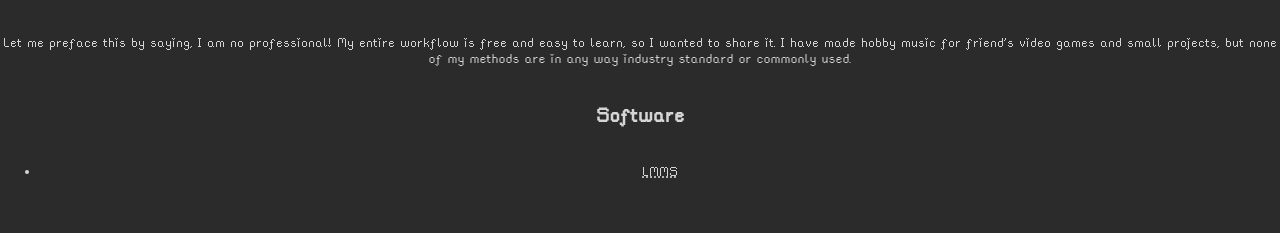
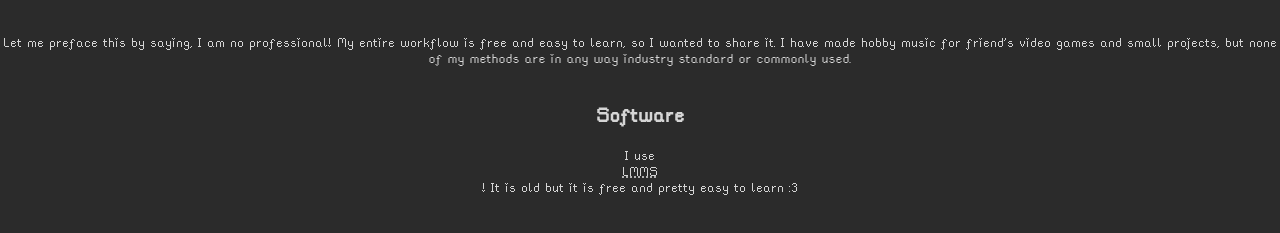
Before and after one commit to Fishfinna/neocities-site, a plain HTML site: page music/how-to/index.html in a window 1280 px wide. Shown: the part 57-290 px from the top of the page. Drawn offline with Linux system fonts and the light colour scheme.

Commit message:
updated the a link tag

```diff
--- a/music/how-to/index.html
+++ b/music/how-to/index.html
@@ -17,8 +17,7 @@
     </p>
 
     <h2>Software</h2>
-    <ul>
-      <li><a href="https://lmms.io/">LMMS</a></li>
-    </ul>
+    I use <a href="https://lmms.io/">LMMS</a>! It is old but it is free and
+    pretty easy to learn :3
   </body>
 </html>
```
